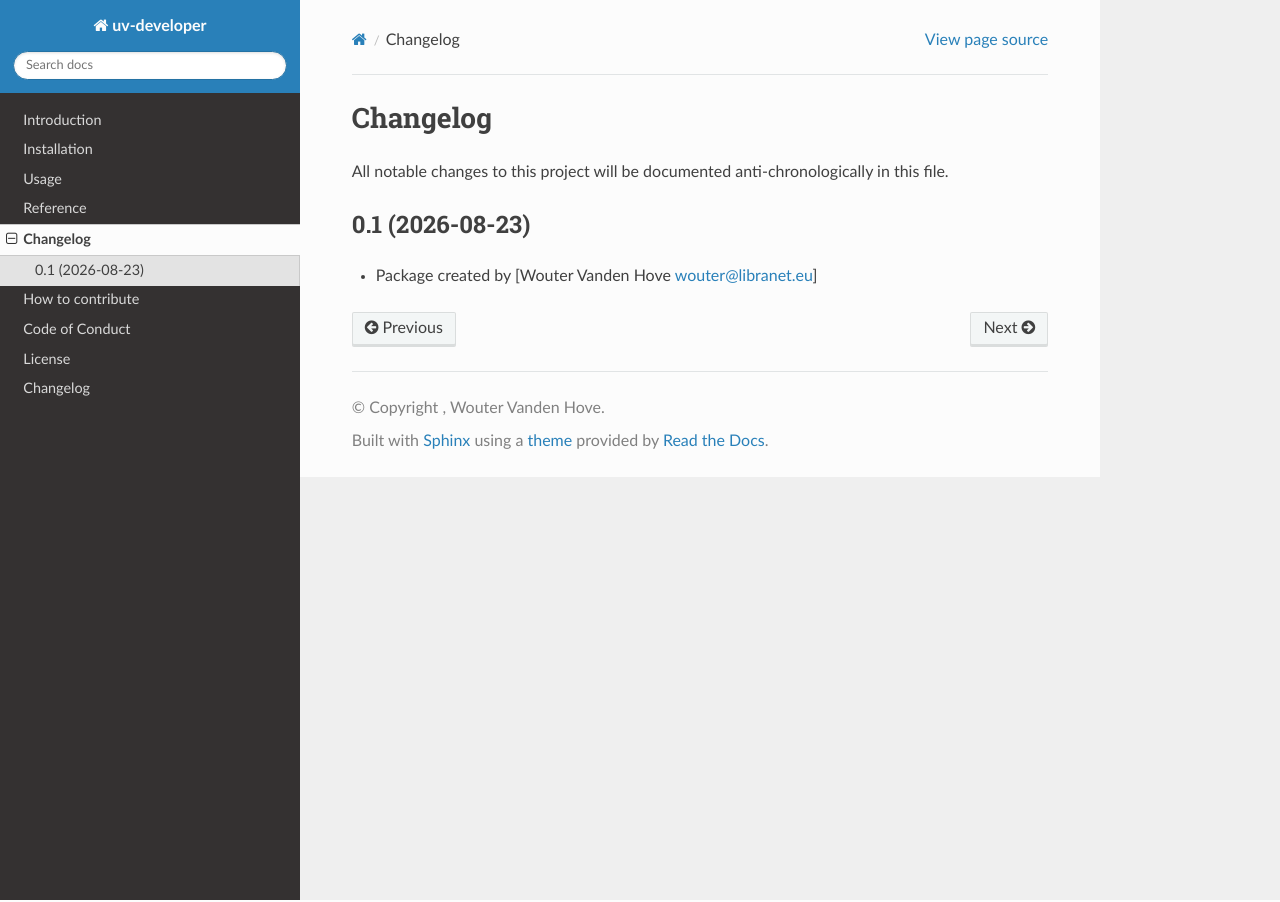
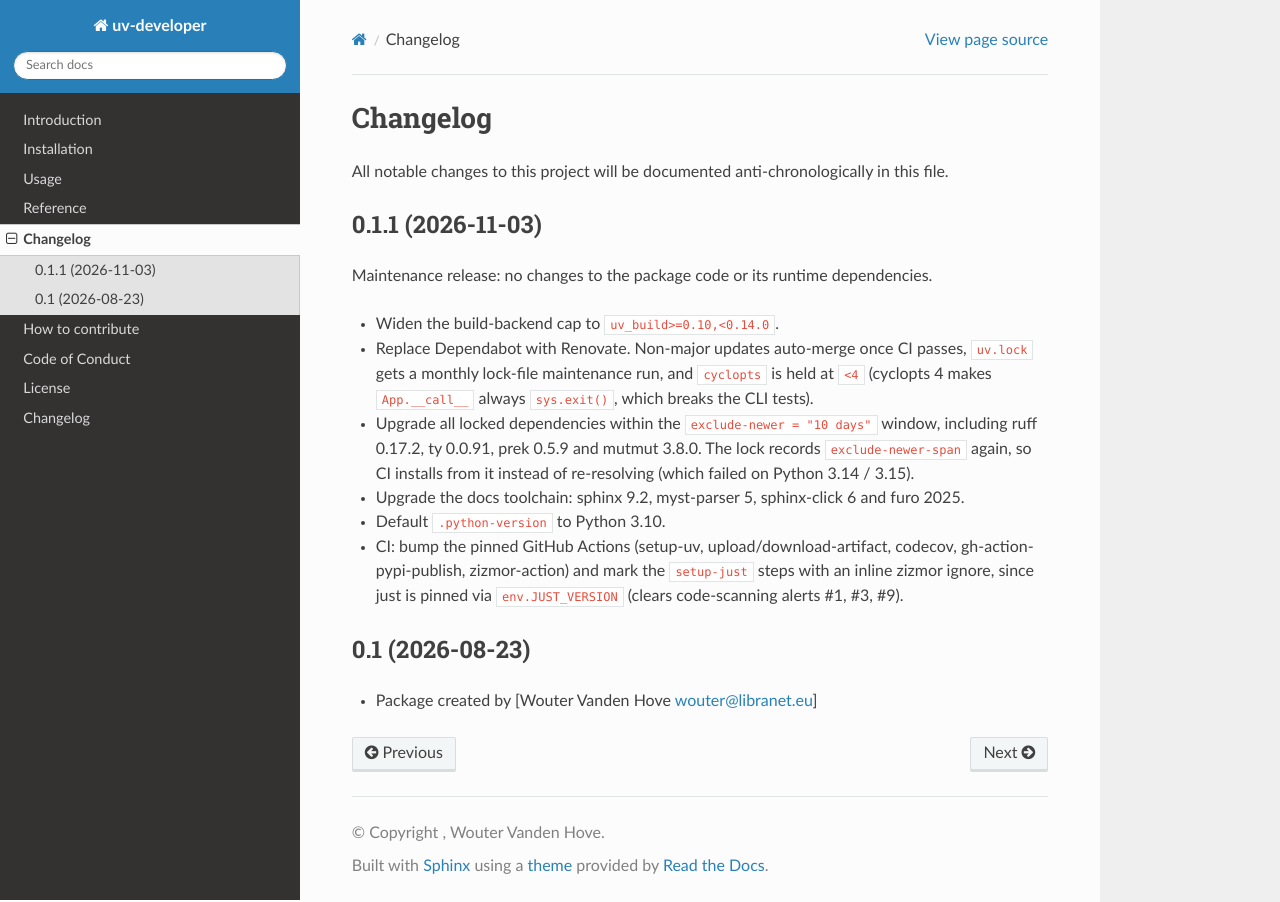
Before and after one commit to libranet/uv-developer, a Sphinx documentation site: the page built from docs/changes.md, in a window 1280 px wide. Built offline with Sphinx 7.4.7 and the Read the Docs theme 3.1.0, drawn with Linux system fonts in a browser that asks for light colours.

Commit message:
chore: release 0.1.1
Claude-Session: https://claude.ai/code/session_01X16aaEYzUw6qwf6co68x5d

```diff
--- a/docs/changes.md
+++ b/docs/changes.md
@@ -2,6 +2,28 @@
 
 All notable changes to this project will be documented anti-chronologically in this file.
 
+## 0.1.1 (2026-11-03)
+
+Maintenance release: no changes to the package code or its runtime dependencies.
+
+- Widen the build-backend cap to `uv_build>=0.10,<0.14.0`.
+
+- Replace Dependabot with Renovate. Non-major updates auto-merge once CI passes, `uv.lock` gets
+  a monthly lock-file maintenance run, and `cyclopts` is held at `<4` (cyclopts 4 makes
+  `App.__call__` always `sys.exit()`, which breaks the CLI tests).
+
+- Upgrade all locked dependencies within the `exclude-newer = "10 days"` window, including
+  ruff 0.17.2, ty 0.0.91, prek 0.5.9 and mutmut 3.8.0. The lock records `exclude-newer-span`
+  again, so CI installs from it instead of re-resolving (which failed on Python 3.14 / 3.15).
+
+- Upgrade the docs toolchain: sphinx 9.2, myst-parser 5, sphinx-click 6 and furo 2025.
+
+- Default `.python-version` to Python 3.10.
+
+- CI: bump the pinned GitHub Actions (setup-uv, upload/download-artifact, codecov,
+  gh-action-pypi-publish, zizmor-action) and mark the `setup-just` steps with an inline zizmor
+  ignore, since just is pinned via `env.JUST_VERSION` (clears code-scanning alerts #1, #3, #9).
+
 ## 0.1 (2026-08-23)
 
 - Package created by \[Wouter Vanden Hove <wouter@libranet.eu>\]
--- a/pyproject.toml
+++ b/pyproject.toml
@@ -22,7 +22,7 @@ build-backend = "uv_build"
 
 [project]
 name = "uv-developer"
-version = "0.1.1.dev1"
+version = "0.1.1"
 license = { file = "license.md" }
 description = "Toggle [tool.uv.sources] local path overrides in pyproject.toml on and off, and guard against committing them."
 readme = "docs/readme.md"
```
Also changed, not shown: 1 other file.
